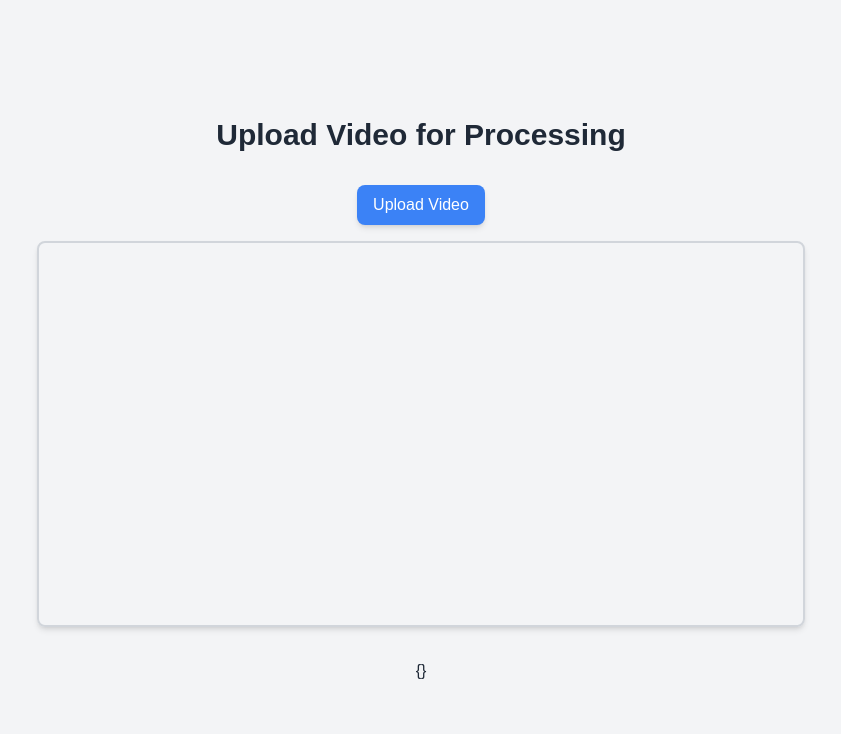
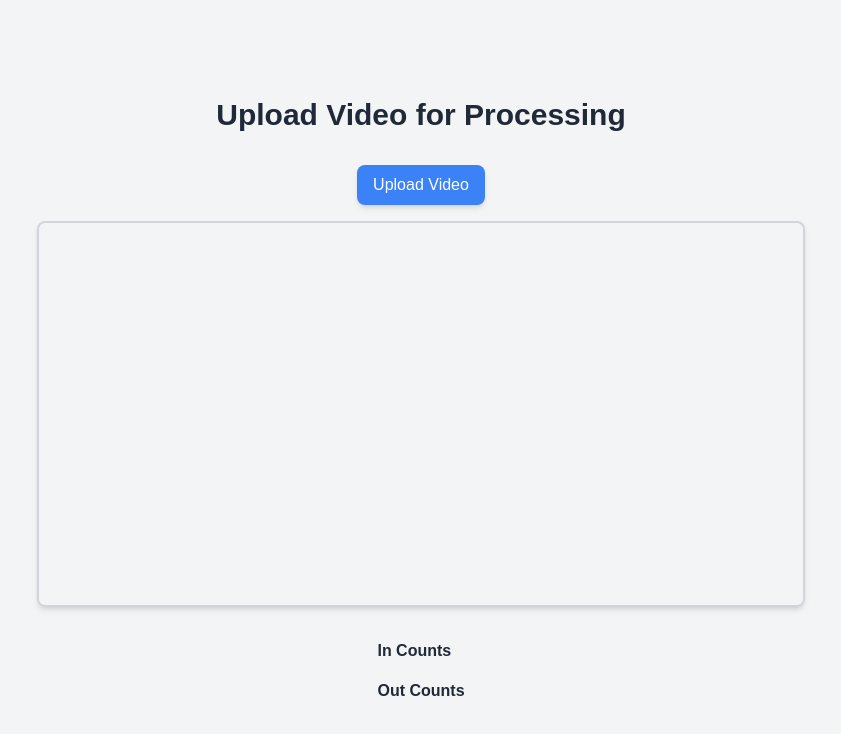
Before and after one commit to NattSass67/Capstone-counting-cars, a Next.js app in the folder frontend/: page / in a window 1280 px wide. Shown: the top 734 px of the page, without its empty margins (219-1060 px from the left). Built offline with nearby package versions, Linux system fonts and the light colour scheme; no server answers.

Commit message:
init line

```diff
--- a/frontend/src/components/pages/VideoUploader.tsx
+++ b/frontend/src/components/pages/VideoUploader.tsx
@@ -23,7 +23,10 @@ const VideoUploader = () => {
 
     newSocket.on("frame-processed", (data) => {
       console.log("Received processed frame", data);
-      setResult(data.label_counts);
+      setResult({
+        label_counts_in: data.label_counts_in || {},
+        label_counts_out: data.label_counts_out || {},
+      });
 
       const canvas = canvasRef.current;
       if (canvas) {
@@ -141,7 +144,13 @@ const VideoUploader = () => {
       ></canvas>
 
       {processing && <div className="text-gray-800 mt-8">Processing video...</div>}
-      <div className="text-gray-800 mt-8">{JSON.stringify(result)}</div>
+      <div className="text-gray-800 mt-8">
+        <h2 className="font-semibold">In Counts</h2>
+        <pre>{JSON.stringify(result.label_counts_in, null, 2)}</pre>
+
+        <h2 className="font-semibold mt-4">Out Counts</h2>
+        <pre>{JSON.stringify(result.label_counts_out, null, 2)}</pre>
+      </div>
     </div>
   );
 };
```
Also changed, not shown: 1 other file (tests, documents, lock files or other folders).
